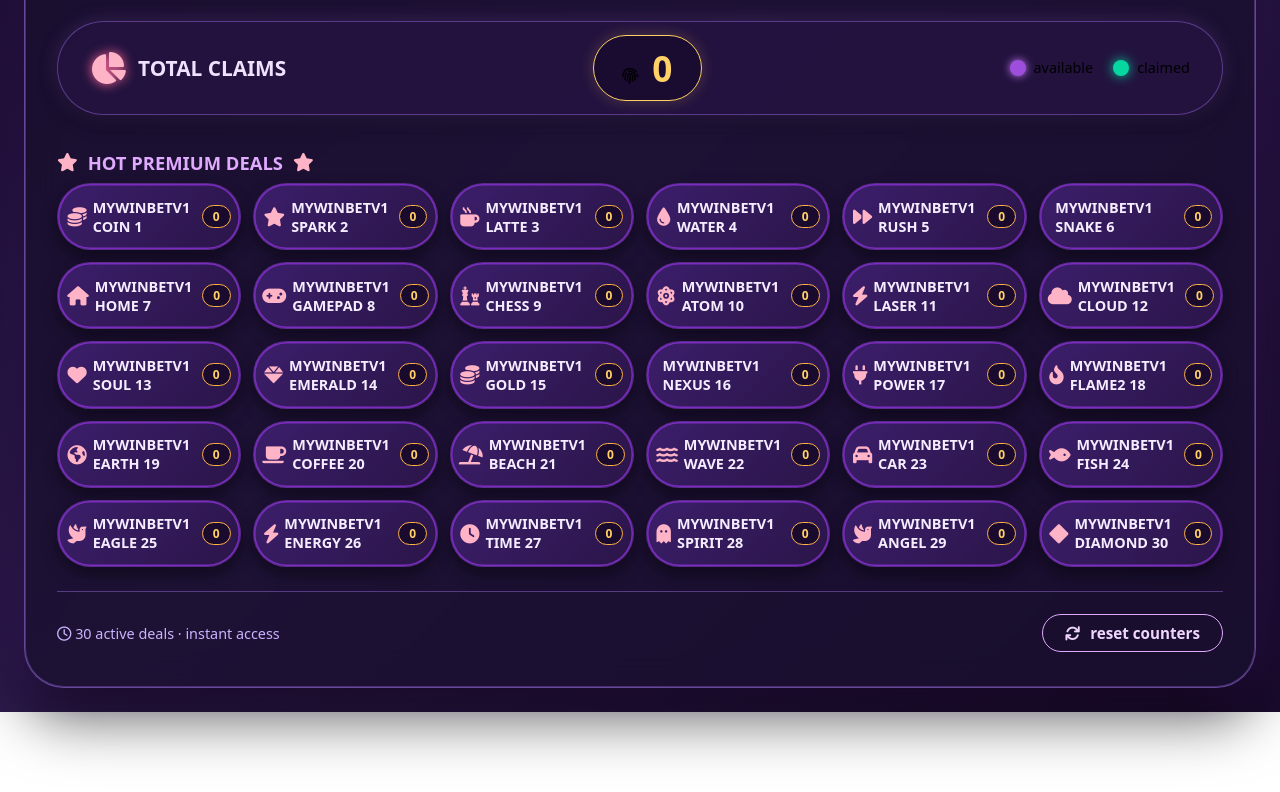
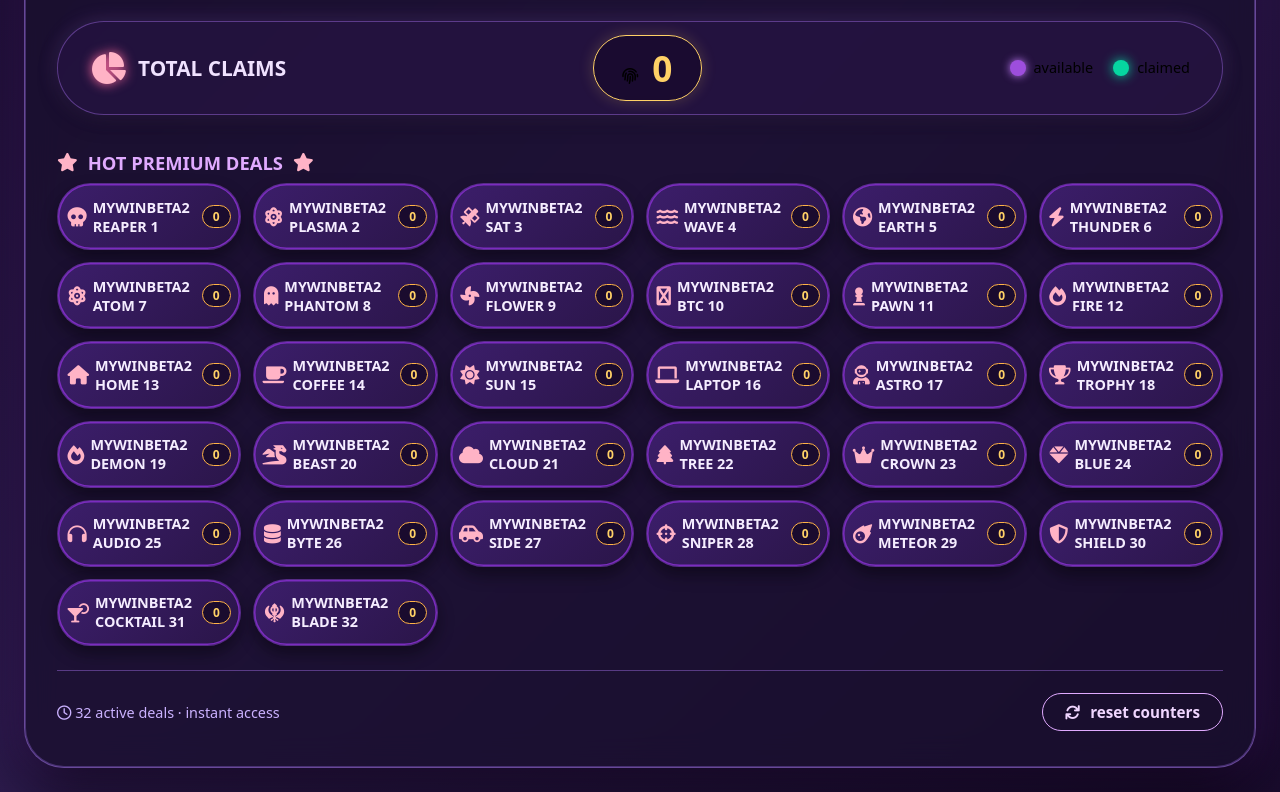
Before and after one commit to loveelywin/Mywinbet, a plain HTML site: page index.html in a window 1280 px wide. Shown: the part 457-1249 px from the top of the page. Before the commit the page ends 1169 px from the top, so only its background shows below. Drawn offline with Linux system fonts and the light colour scheme.

Commit message:
Update index.html

```diff
--- a/index.html
+++ b/index.html
@@ -3,7 +3,7 @@
 <head>
     <meta charset="UTF-8">
     <meta name="viewport" content="width=device-width, initial-scale=1.0, user-scalable=yes">
-    <title>⚡ Mywinbetv1 · HOT DEALS 🔥</title>
+    <title>⚡ MywinbetA2 · HOT DEALS 🔥</title>
     <link rel="preconnect" href="https://cdnjs.cloudflare.com">
     <link rel="stylesheet" href="https://cdnjs.cloudflare.com/ajax/libs/font-awesome/6.0.0-beta3/css/all.min.css">
     <style>
@@ -245,8 +245,8 @@
 </head>
 <body>
 <div class="offer-card">
-    <h1><i class="fas fa-crown"></i> Mywinbetv1 DEAL ZONE <i class="fas fa-bolt"></i></h1>
-    <div class="sub-head"><i class="fas fa-fire-flame-curved"></i> 30 PREMIUM OFFERS · ALL ACTIVE <i class="fas fa-gem"></i></div>
+    <h1><i class="fas fa-crown"></i> MywinbetA2 DEAL ZONE <i class="fas fa-bolt"></i></h1>
+    <div class="sub-head"><i class="fas fa-fire-flame-curved"></i> 32 PREMIUM OFFERS · ALL ACTIVE <i class="fas fa-gem"></i></div>
 
     <div class="popup-settings-wrapper">
         <button class="popup-settings-btn" onclick="openPopupSettings()"><i class="fas fa-cog"></i> ALLOW POPUPS FIRST (OPEN SETTINGS)</button>
@@ -276,78 +276,82 @@
     <div class="section-label"><i class="fas fa-star"></i> HOT PREMIUM DEALS <i class="fas fa-star"></i></div>
     <div class="btn-grid" id="offerGrid">
         <!-- 1 -->
-        <a href="https://asiafilm.org/4/526624bd90117bd719c4babf59e2bc68" target="_blank" rel="noopener noreferrer" class="offer-btn" id="btn_1" bn="1"><i class="fas fa-coins"></i> MYWINBETV1 COIN 1 <span class="click-counter" id="count_1">0</span></a>
+        <a href="https://auctionr.org/4/a4034005d88cbb9eaa2d6f3c5d6b750c" target="_blank" rel="noopener noreferrer" class="offer-btn" id="btn_1" bn="1"><i class="fas fa-skull"></i> MYWINBETA2 REAPER 1 <span class="click-counter" id="count_1">0</span></a>
         <!-- 2 -->
-        <a href="https://asiafilm.org/4/0c4b79f862023f7df338f7966811cb5d" target="_blank" rel="noopener noreferrer" class="offer-btn" id="btn_2" bn="2"><i class="fas fa-star"></i> MYWINBETV1 SPARK 2 <span class="click-counter" id="count_2">0</span></a>
+        <a href="https://auctionr.org/4/5c328d19ab01078aa580d1f2a0213879" target="_blank" rel="noopener noreferrer" class="offer-btn" id="btn_2" bn="2"><i class="fas fa-atom"></i> MYWINBETA2 PLASMA 2 <span class="click-counter" id="count_2">0</span></a>
         <!-- 3 -->
-        <a href="https://asiafilm.org/4/1259a3b84419f1ecb12df7a8db3ef78f" target="_blank" rel="noopener noreferrer" class="offer-btn" id="btn_3" bn="3"><i class="fas fa-mug-hot"></i> MYWINBETV1 LATTE 3 <span class="click-counter" id="count_3">0</span></a>
+        <a href="https://auctionr.org/4/453338fafbccb9cec63ba3aee08621d0" target="_blank" rel="noopener noreferrer" class="offer-btn" id="btn_3" bn="3"><i class="fas fa-satellite"></i> MYWINBETA2 SAT 3 <span class="click-counter" id="count_3">0</span></a>
         <!-- 4 -->
-        <a href="https://asiafilm.org/4/0adad533c2e094681f2db29dbec9a7fe" target="_blank" rel="noopener noreferrer" class="offer-btn" id="btn_4" bn="4"><i class="fas fa-droplet"></i> MYWINBETV1 WATER 4 <span class="click-counter" id="count_4">0</span></a>
+        <a href="https://auctionr.org/4/fe157c88a27813318b43edaf2c1a3fb9" target="_blank" rel="noopener noreferrer" class="offer-btn" id="btn_4" bn="4"><i class="fas fa-water"></i> MYWINBETA2 WAVE 4 <span class="click-counter" id="count_4">0</span></a>
         <!-- 5 -->
-        <a href="https://asiafilm.org/4/071fd292f837ebf9d6def06494116560" target="_blank" rel="noopener noreferrer" class="offer-btn" id="btn_5" bn="5"><i class="fas fa-forward"></i> MYWINBETV1 RUSH 5 <span class="click-counter" id="count_5">0</span></a>
+        <a href="https://auctionr.org/4/39de1dff65e71990b546df5751c0d813" target="_blank" rel="noopener noreferrer" class="offer-btn" id="btn_5" bn="5"><i class="fas fa-earth-americas"></i> MYWINBETA2 EARTH 5 <span class="click-counter" id="count_5">0</span></a>
         <!-- 6 -->
-        <a href="https://asiafilm.org/4/944e774b69c8eb2adc666c2b2ae49c41" target="_blank" rel="noopener noreferrer" class="offer-btn" id="btn_6" bn="6"><i class="fas fa-staff-snake"></i> MYWINBETV1 SNAKE 6 <span class="click-counter" id="count_6">0</span></a>
+        <a href="https://auctionr.org/4/88c895f145f5323aa65912f00e0d9134" target="_blank" rel="noopener noreferrer" class="offer-btn" id="btn_6" bn="6"><i class="fas fa-bolt"></i> MYWINBETA2 THUNDER 6 <span class="click-counter" id="count_6">0</span></a>
         <!-- 7 -->
-        <a href="https://asiafilm.org/4/babbe00760a8efb1e131862a8de6174a" target="_blank" rel="noopener noreferrer" class="offer-btn" id="btn_7" bn="7"><i class="fas fa-home"></i> MYWINBETV1 HOME 7 <span class="click-counter" id="count_7">0</span></a>
+        <a href="https://auctionr.org/4/3fc1501f18ab7ac6a2270cf5344d8bbd" target="_blank" rel="noopener noreferrer" class="offer-btn" id="btn_7" bn="7"><i class="fas fa-atom"></i> MYWINBETA2 ATOM 7 <span class="click-counter" id="count_7">0</span></a>
         <!-- 8 -->
-        <a href="https://asiafilm.org/4/46772562a2459494cde9834097875e3a" target="_blank" rel="noopener noreferrer" class="offer-btn" id="btn_8" bn="8"><i class="fas fa-gamepad"></i> MYWINBETV1 GAMEPAD 8 <span class="click-counter" id="count_8">0</span></a>
+        <a href="https://auctionr.org/4/3b41148bdfeea5a888b1c1011f05f0cc" target="_blank" rel="noopener noreferrer" class="offer-btn" id="btn_8" bn="8"><i class="fas fa-ghost"></i> MYWINBETA2 PHANTOM 8 <span class="click-counter" id="count_8">0</span></a>
         <!-- 9 -->
-        <a href="https://asiafilm.org/4/e6977f57cd642e66958cea2d0cd38071" target="_blank" rel="noopener noreferrer" class="offer-btn" id="btn_9" bn="9"><i class="fas fa-chess"></i> MYWINBETV1 CHESS 9 <span class="click-counter" id="count_9">0</span></a>
+        <a href="https://auctionr.org/4/096384279fb6dd63f91076c0598aeba6" target="_blank" rel="noopener noreferrer" class="offer-btn" id="btn_9" bn="9"><i class="fas fa-fan"></i> MYWINBETA2 FLOWER 9 <span class="click-counter" id="count_9">0</span></a>
         <!-- 10 -->
-        <a href="https://asiafilm.org/4/4cf41ed91c5dd8095d2077f33dd13569" target="_blank" rel="noopener noreferrer" class="offer-btn" id="btn_10" bn="10"><i class="fas fa-atom"></i> MYWINBETV1 ATOM 10 <span class="click-counter" id="count_10">0</span></a>
+        <a href="https://auctionr.org/4/ee0903395bd76e82ad14a2b9e18faa00" target="_blank" rel="noopener noreferrer" class="offer-btn" id="btn_10" bn="10"><i class="fas fa-bitcoin"></i> MYWINBETA2 BTC 10 <span class="click-counter" id="count_10">0</span></a>
         <!-- 11 -->
-        <a href="https://asiafilm.org/4/134c033a04173071e66c6a965ac9a654" target="_blank" rel="noopener noreferrer" class="offer-btn" id="btn_11" bn="11"><i class="fas fa-bolt"></i> MYWINBETV1 LASER 11 <span class="click-counter" id="count_11">0</span></a>
+        <a href="https://auctionr.org/4/cface144db4983e41fece0b6b3e6dafc" target="_blank" rel="noopener noreferrer" class="offer-btn" id="btn_11" bn="11"><i class="fas fa-chess-pawn"></i> MYWINBETA2 PAWN 11 <span class="click-counter" id="count_11">0</span></a>
         <!-- 12 -->
-        <a href="https://asiafilm.org/4/c73d0822365e8c51d53850bd866398c0" target="_blank" rel="noopener noreferrer" class="offer-btn" id="btn_12" bn="12"><i class="fas fa-cloud"></i> MYWINBETV1 CLOUD 12 <span class="click-counter" id="count_12">0</span></a>
+        <a href="https://auctionr.org/4/3562e4e2e8b75bcb36d1a544c9b43b89" target="_blank" rel="noopener noreferrer" class="offer-btn" id="btn_12" bn="12"><i class="fas fa-fire"></i> MYWINBETA2 FIRE 12 <span class="click-counter" id="count_12">0</span></a>
         <!-- 13 -->
-        <a href="https://asiafilm.org/4/109bdaad476a3cd565adc7511cc59a1f" target="_blank" rel="noopener noreferrer" class="offer-btn" id="btn_13" bn="13"><i class="fas fa-heart"></i> MYWINBETV1 SOUL 13 <span class="click-counter" id="count_13">0</span></a>
+        <a href="https://auctionr.org/4/e253f8874744afefd2a04a3ac3b4e742" target="_blank" rel="noopener noreferrer" class="offer-btn" id="btn_13" bn="13"><i class="fas fa-home"></i> MYWINBETA2 HOME 13 <span class="click-counter" id="count_13">0</span></a>
         <!-- 14 -->
-        <a href="https://asiafilm.org/4/efd6533c312abc2aa793bedaf2c24133" target="_blank" rel="noopener noreferrer" class="offer-btn" id="btn_14" bn="14"><i class="fas fa-gem"></i> MYWINBETV1 EMERALD 14 <span class="click-counter" id="count_14">0</span></a>
+        <a href="https://auctionr.org/4/b4827e84168617e4a7b3f55673e2f675" target="_blank" rel="noopener noreferrer" class="offer-btn" id="btn_14" bn="14"><i class="fas fa-coffee"></i> MYWINBETA2 COFFEE 14 <span class="click-counter" id="count_14">0</span></a>
         <!-- 15 -->
-        <a href="https://asiafilm.org/4/f6aea95c7d2ad461024a59a68fe780ef" target="_blank" rel="noopener noreferrer" class="offer-btn" id="btn_15" bn="15"><i class="fas fa-coins"></i> MYWINBETV1 GOLD 15 <span class="click-counter" id="count_15">0</span></a>
+        <a href="https://auctionr.org/4/e9ac257393f8d3b98e81394b08f5e634" target="_blank" rel="noopener noreferrer" class="offer-btn" id="btn_15" bn="15"><i class="fas fa-sun"></i> MYWINBETA2 SUN 15 <span class="click-counter" id="count_15">0</span></a>
         <!-- 16 -->
-        <a href="https://asiafilm.org/4/dd3cd6fca20ec8a031f58a974aaba944" target="_blank" rel="noopener noreferrer" class="offer-btn" id="btn_16" bn="16"><i class="fas fa-circle-nodes"></i> MYWINBETV1 NEXUS 16 <span class="click-counter" id="count_16">0</span></a>
+        <a href="https://auctionr.org/4/06fd0701e530d3da5a0319fc0da9815b" target="_blank" rel="noopener noreferrer" class="offer-btn" id="btn_16" bn="16"><i class="fas fa-laptop"></i> MYWINBETA2 LAPTOP 16 <span class="click-counter" id="count_16">0</span></a>
         <!-- 17 -->
-        <a href="https://asiafilm.org/4/d20af28be58536807460e8ef5a3403be" target="_blank" rel="noopener noreferrer" class="offer-btn" id="btn_17" bn="17"><i class="fas fa-plug"></i> MYWINBETV1 POWER 17 <span class="click-counter" id="count_17">0</span></a>
+        <a href="https://auctionr.org/4/9f5efa03c779b9f5603dd74e7dfa4140" target="_blank" rel="noopener noreferrer" class="offer-btn" id="btn_17" bn="17"><i class="fas fa-user-astronaut"></i> MYWINBETA2 ASTRO 17 <span class="click-counter" id="count_17">0</span></a>
         <!-- 18 -->
-        <a href="https://asiafilm.org/4/11312b9e67efc272085a96e078c339c0" target="_blank" rel="noopener noreferrer" class="offer-btn" id="btn_18" bn="18"><i class="fas fa-fire-alt"></i> MYWINBETV1 FLAME2 18 <span class="click-counter" id="count_18">0</span></a>
+        <a href="https://auctionr.org/4/b248075f99172f6de194338f9329ce2d" target="_blank" rel="noopener noreferrer" class="offer-btn" id="btn_18" bn="18"><i class="fas fa-trophy"></i> MYWINBETA2 TROPHY 18 <span class="click-counter" id="count_18">0</span></a>
         <!-- 19 -->
-        <a href="https://asiafilm.org/4/c0c70d58019269b11ad3913da71910c6" target="_blank" rel="noopener noreferrer" class="offer-btn" id="btn_19" bn="19"><i class="fas fa-earth-americas"></i> MYWINBETV1 EARTH 19 <span class="click-counter" id="count_19">0</span></a>
+        <a href="https://auctionr.org/4/7c559116777afd652d86d3bfa35c8641" target="_blank" rel="noopener noreferrer" class="offer-btn" id="btn_19" bn="19"><i class="fas fa-fire"></i> MYWINBETA2 DEMON 19 <span class="click-counter" id="count_19">0</span></a>
         <!-- 20 -->
-        <a href="https://asiafilm.org/4/a2d4b9422eaa34aa5ca4b77ed9f1e48a" target="_blank" rel="noopener noreferrer" class="offer-btn" id="btn_20" bn="20"><i class="fas fa-coffee"></i> MYWINBETV1 COFFEE 20 <span class="click-counter" id="count_20">0</span></a>
+        <a href="https://auctionr.org/4/189895c50d5d289590d8bed0b55f24bf" target="_blank" rel="noopener noreferrer" class="offer-btn" id="btn_20" bn="20"><i class="fas fa-dragon"></i> MYWINBETA2 BEAST 20 <span class="click-counter" id="count_20">0</span></a>
         <!-- 21 -->
-        <a href="https://asiafilm.org/4/c5e93bdb9ca55c90c8443af92c1ea493" target="_blank" rel="noopener noreferrer" class="offer-btn" id="btn_21" bn="21"><i class="fas fa-umbrella-beach"></i> MYWINBETV1 BEACH 21 <span class="click-counter" id="count_21">0</span></a>
+        <a href="https://auctionr.org/4/d07ed8c3b080b2cd948fde83e6a3c893" target="_blank" rel="noopener noreferrer" class="offer-btn" id="btn_21" bn="21"><i class="fas fa-cloud"></i> MYWINBETA2 CLOUD 21 <span class="click-counter" id="count_21">0</span></a>
         <!-- 22 -->
-        <a href="https://asiafilm.org/4/29298bf43379edbab5d713ad90cc84ca" target="_blank" rel="noopener noreferrer" class="offer-btn" id="btn_22" bn="22"><i class="fas fa-water"></i> MYWINBETV1 WAVE 22 <span class="click-counter" id="count_22">0</span></a>
+        <a href="https://auctionr.org/4/4be3b785f81ac305d5a27b58bb786600" target="_blank" rel="noopener noreferrer" class="offer-btn" id="btn_22" bn="22"><i class="fas fa-tree"></i> MYWINBETA2 TREE 22 <span class="click-counter" id="count_22">0</span></a>
         <!-- 23 -->
-        <a href="https://asiafilm.org/4/dc93e8128f9c3d6702642f80a1a19e9c" target="_blank" rel="noopener noreferrer" class="offer-btn" id="btn_23" bn="23"><i class="fas fa-car"></i> MYWINBETV1 CAR 23 <span class="click-counter" id="count_23">0</span></a>
+        <a href="https://auctionr.org/4/c836761c7724227728accc3b09a05d9e" target="_blank" rel="noopener noreferrer" class="offer-btn" id="btn_23" bn="23"><i class="fas fa-crown"></i> MYWINBETA2 CROWN 23 <span class="click-counter" id="count_23">0</span></a>
         <!-- 24 -->
-        <a href="https://asiafilm.org/4/30f89ab22bba09a7bae48ffd1333f8ee" target="_blank" rel="noopener noreferrer" class="offer-btn" id="btn_24" bn="24"><i class="fas fa-fish"></i> MYWINBETV1 FISH 24 <span class="click-counter" id="count_24">0</span></a>
+        <a href="https://auctionr.org/4/4ec6c7ce41a41d64fd79c64cb5364c74" target="_blank" rel="noopener noreferrer" class="offer-btn" id="btn_24" bn="24"><i class="fas fa-gem"></i> MYWINBETA2 BLUE 24 <span class="click-counter" id="count_24">0</span></a>
         <!-- 25 -->
-        <a href="https://asiafilm.org/4/60f20b103592bdb8ba70dea41e11780b" target="_blank" rel="noopener noreferrer" class="offer-btn" id="btn_25" bn="25"><i class="fas fa-dove"></i> MYWINBETV1 EAGLE 25 <span class="click-counter" id="count_25">0</span></a>
+        <a href="https://auctionr.org/4/3a254d3397cbdcc538e4b6371e0cad5f" target="_blank" rel="noopener noreferrer" class="offer-btn" id="btn_25" bn="25"><i class="fas fa-headphones"></i> MYWINBETA2 AUDIO 25 <span class="click-counter" id="count_25">0</span></a>
         <!-- 26 -->
-        <a href="https://asiafilm.org/4/966ca4016df9664be7154d3fcaebcd6f" target="_blank" rel="noopener noreferrer" class="offer-btn" id="btn_26" bn="26"><i class="fas fa-bolt"></i> MYWINBETV1 ENERGY 26 <span class="click-counter" id="count_26">0</span></a>
+        <a href="https://auctionr.org/4/071eeadcb236fd211d1bfe6102156e39" target="_blank" rel="noopener noreferrer" class="offer-btn" id="btn_26" bn="26"><i class="fas fa-database"></i> MYWINBETA2 BYTE 26 <span class="click-counter" id="count_26">0</span></a>
         <!-- 27 -->
-        <a href="https://asiafilm.org/4/0c96c50f016d33e7ef854782137f78fc" target="_blank" rel="noopener noreferrer" class="offer-btn" id="btn_27" bn="27"><i class="fas fa-clock"></i> MYWINBETV1 TIME 27 <span class="click-counter" id="count_27">0</span></a>
+        <a href="https://auctionr.org/4/7737571b5b539ee36d9e60e7a373ba63" target="_blank" rel="noopener noreferrer" class="offer-btn" id="btn_27" bn="27"><i class="fas fa-car-side"></i> MYWINBETA2 SIDE 27 <span class="click-counter" id="count_27">0</span></a>
         <!-- 28 -->
-        <a href="https://asiafilm.org/4/aa16e30ffed244874d81f50701ee6134" target="_blank" rel="noopener noreferrer" class="offer-btn" id="btn_28" bn="28"><i class="fas fa-ghost"></i> MYWINBETV1 SPIRIT 28 <span class="click-counter" id="count_28">0</span></a>
+        <a href="https://auctionr.org/4/08bb38697cfae44afbadb698ceab8e46" target="_blank" rel="noopener noreferrer" class="offer-btn" id="btn_28" bn="28"><i class="fas fa-crosshairs"></i> MYWINBETA2 SNIPER 28 <span class="click-counter" id="count_28">0</span></a>
         <!-- 29 -->
-        <a href="https://asiafilm.org/4/a60a526fef12467c391cc42b024b594d" target="_blank" rel="noopener noreferrer" class="offer-btn" id="btn_29" bn="29"><i class="fas fa-dove"></i> MYWINBETV1 ANGEL 29 <span class="click-counter" id="count_29">0</span></a>
+        <a href="https://auctionr.org/4/a91ccbcd055a6c46b937304454ccce32" target="_blank" rel="noopener noreferrer" class="offer-btn" id="btn_29" bn="29"><i class="fas fa-meteor"></i> MYWINBETA2 METEOR 29 <span class="click-counter" id="count_29">0</span></a>
         <!-- 30 -->
-        <a href="https://asiafilm.org/4/92bbeb5f16ebcf910a623b4ae56b5af3" target="_blank" rel="noopener noreferrer" class="offer-btn" id="btn_30" bn="30"><i class="fas fa-diamond"></i> MYWINBETV1 DIAMOND 30 <span class="click-counter" id="count_30">0</span></a>
+        <a href="https://auctionr.org/4/e5c720e56a85d096b48c93fbb9d71677" target="_blank" rel="noopener noreferrer" class="offer-btn" id="btn_30" bn="30"><i class="fas fa-shield"></i> MYWINBETA2 SHIELD 30 <span class="click-counter" id="count_30">0</span></a>
+        <!-- 31 -->
+        <a href="https://auctionr.org/4/27aa8f32a39cfd40dec7a5785d2d9555" target="_blank" rel="noopener noreferrer" class="offer-btn" id="btn_31" bn="31"><i class="fas fa-cocktail"></i> MYWINBETA2 COCKTAIL 31 <span class="click-counter" id="count_31">0</span></a>
+        <!-- 32 -->
+        <a href="https://auctionr.org/4/c4855643c8f7f474cda36f7464ffa344" target="_blank" rel="noopener noreferrer" class="offer-btn" id="btn_32" bn="32"><i class="fas fa-khanda"></i> MYWINBETA2 BLADE 32 <span class="click-counter" id="count_32">0</span></a>
     </div>
 
     <div class="card-footer">
-        <span><i class="far fa-clock"></i> 30 active deals · instant access</span>
+        <span><i class="far fa-clock"></i> 32 active deals · instant access</span>
         <div class="reset-link" onclick="resetAllCounters()"><i class="fas fa-arrows-rotate"></i> reset counters</div>
     </div>
 </div>
 
 <script>
-    const btnsTotal = 30;
+    const btnsTotal = 32;
     let cMap = {};
     for (let i=1; i<=btnsTotal; i++) cMap['btn_'+i] = 0;
-    const STORE = 'mega_30_generated', RKEY = 'auto_rounds_v8', LKEY = 'auto_limit_v1';
+    const STORE = 'mega_32_generated', RKEY = 'auto_rounds_v8', LKEY = 'auto_limit_v1';
 
     function lCounts() { try { let s=localStorage.getItem(STORE); if(s) { let p=JSON.parse(s); for(let k in cMap) if(typeof p[k]==='number') cMap[k]=p[k]; } } catch(e){} }
     function sCounts() { try { localStorage.setItem(STORE, JSON.stringify(cMap)); } catch(e){} }
```
